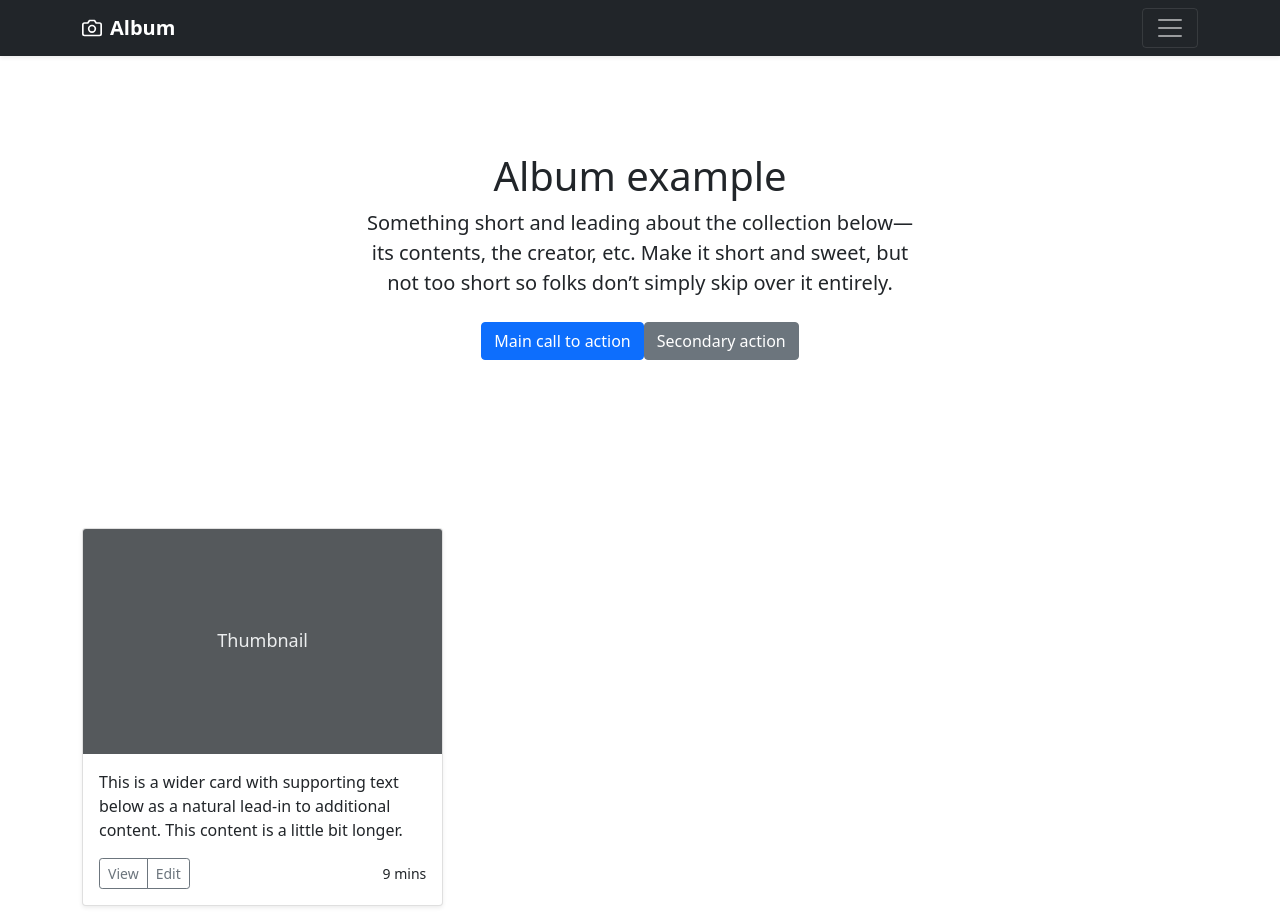
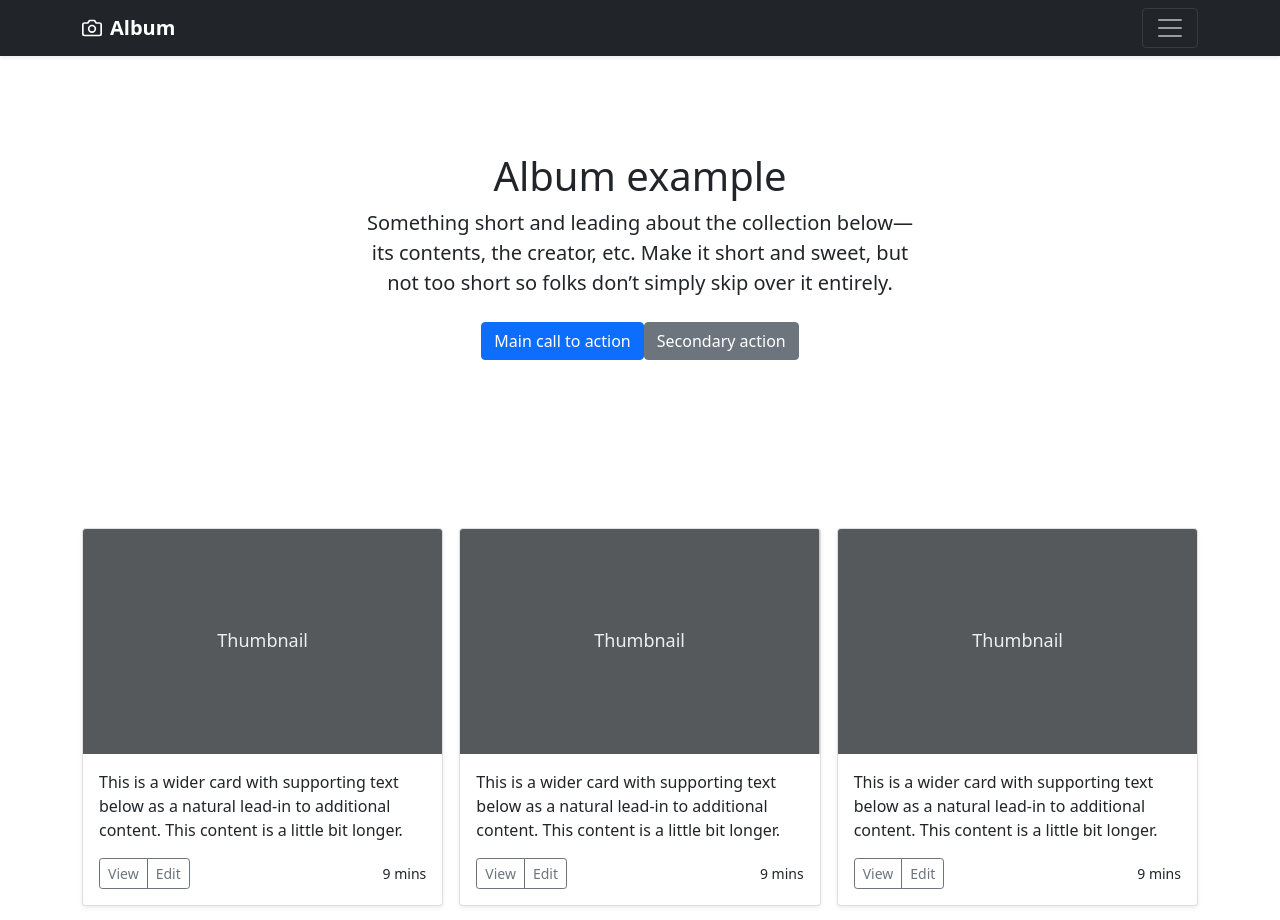
Before and after one commit to JasonSong97/VUEJS_SPRINGBOOT_CRUD, a Vue app: page / in a window 1280 px wide. Shown: the top 920 px of the page. Built offline with nearby package versions, Linux system fonts and the light colour scheme.

Commit message:
feat : Card 컴포넌트화

```diff
--- /dev/null
+++ b/src/components/Card.vue
@@ -0,0 +1,25 @@
+<template>
+     <div class="card shadow-sm">
+          <svg class="bd-placeholder-img card-img-top" width="100%" height="225" xmlns="http://www.w3.org/2000/svg" role="img" aria-label="Placeholder: Thumbnail" preserveAspectRatio="xMidYMid slice" focusable="false"><title>Placeholder</title><rect width="100%" height="100%" fill="#55595c"/><text x="50%" y="50%" fill="#eceeef" dy=".3em">Thumbnail</text></svg>
+          <div class="card-body">
+          <p class="card-text">This is a wider card with supporting text below as a natural lead-in to additional content. This content is a little bit longer.</p>
+          <div class="d-flex justify-content-between align-items-center">
+               <div class="btn-group">
+                    <button type="button" class="btn btn-sm btn-outline-secondary">View</button>
+                    <button type="button" class="btn btn-sm btn-outline-secondary">Edit</button>
+               </div>
+               <small class="text-body-secondary">9 mins</small>
+          </div>
+          </div>
+     </div>
+</template>
+
+<script>
+export default {
+     name: "Card"
+}
+</script>
+
+<style scoped>
+
+</style>
--- a/src/pages/Home.vue
+++ b/src/pages/Home.vue
@@ -18,20 +18,8 @@
 
       <div class="row row-cols-1 row-cols-sm-2 row-cols-md-3 g-3">
 
-        <div class="col">
-          <div class="card shadow-sm">
-            <svg class="bd-placeholder-img card-img-top" width="100%" height="225" xmlns="http://www.w3.org/2000/svg" role="img" aria-label="Placeholder: Thumbnail" preserveAspectRatio="xMidYMid slice" focusable="false"><title>Placeholder</title><rect width="100%" height="100%" fill="#55595c"/><text x="50%" y="50%" fill="#eceeef" dy=".3em">Thumbnail</text></svg>
-            <div class="card-body">
-              <p class="card-text">This is a wider card with supporting text below as a natural lead-in to additional content. This content is a little bit longer.</p>
-              <div class="d-flex justify-content-between align-items-center">
-                <div class="btn-group">
-                  <button type="button" class="btn btn-sm btn-outline-secondary">View</button>
-                  <button type="button" class="btn btn-sm btn-outline-secondary">Edit</button>
-                </div>
-                <small class="text-body-secondary">9 mins</small>
-              </div>
-            </div>
-          </div>
+        <div class="col" v-for="i in 12" key="i">
+          <Card/>
         </div>
 
       </div>
@@ -41,8 +29,10 @@
 </template>
 
 <script>
+import Card from "@/components/Card";
 export default {
-     name: "Home"
+     name: "Home",
+     components: {Card}
 }
 </script>
 
```
